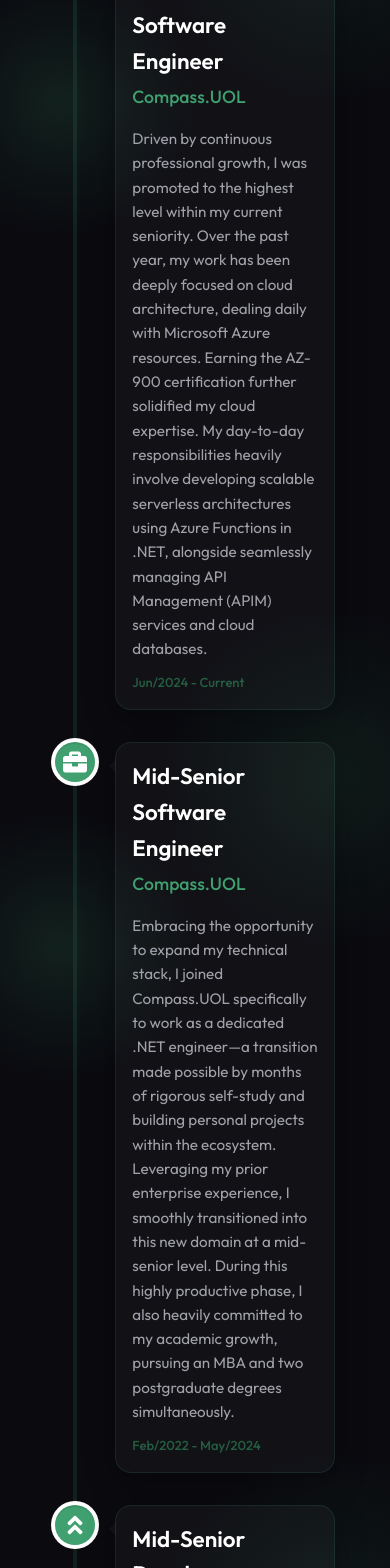
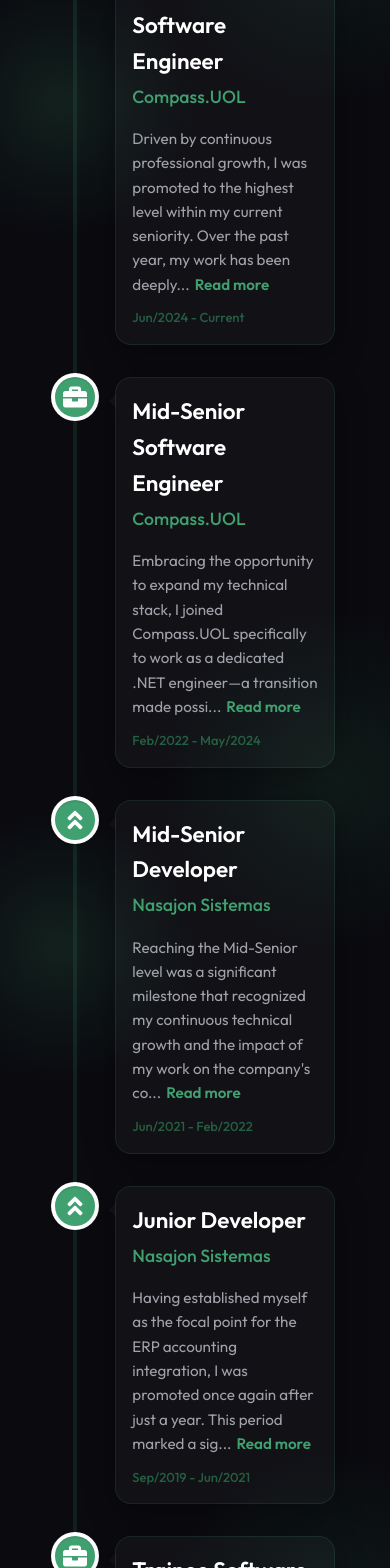
Before and after one commit to Matt-Alves07/Matt-Alves07.github.io, a React (Vite) app: page /experience in a window 390 px wide. Shown: the part 320-1888 px from the top of the page. Built offline with nearby package versions, Linux system fonts and the light colour scheme.

Commit message:
Feat(experience): Implement expandable read more logic for long text blocks on mobile

```diff
--- a/src/pages/Experience.css
+++ b/src/pages/Experience.css
@@ -85,3 +85,22 @@
     font-size: 0.95rem !important;
   }
 }
+
+/* Expandable Text Button */
+.read-more-btn {
+  color: var(--accent-color);
+  font-weight: 600;
+  cursor: pointer;
+  background: none;
+  border: none;
+  font-size: 0.95rem;
+  padding: 0;
+  margin-left: 5px;
+  display: inline-block;
+  transition: all var(--transition-fast);
+}
+
+.read-more-btn:hover {
+  text-shadow: 0 0 10px rgba(64, 160, 112, 0.6);
+  color: #fff;
+}
--- a/src/pages/Experience.jsx
+++ b/src/pages/Experience.jsx
@@ -1,3 +1,4 @@
+import { useState } from "react";
 import {
   VerticalTimeline,
   VerticalTimelineElement,
@@ -11,6 +12,27 @@ import {
   FaAngleDoubleUp,
 } from "react-icons/fa";
 import "./Experience.css";
+
+const ExpandableText = ({ text }) => {
+  const [isExpanded, setIsExpanded] = useState(false);
+  const maxLength = 150;
+
+  if (text.length <= maxLength) return <p>{text}</p>;
+
+  const displayText = isExpanded ? text : text.substring(0, maxLength) + "...";
+
+  return (
+    <p>
+      {displayText}
+      <button
+        onClick={() => setIsExpanded(!isExpanded)}
+        className="read-more-btn"
+      >
+        {isExpanded ? " Show less" : " Read more"}
+      </button>
+    </p>
+  );
+};
 
 const Experience = () => {
   const containerVariants = {
@@ -70,16 +92,7 @@ const Experience = () => {
             Mid-Senior Software Engineer
           </h3>
           <h4 className="vertical-timeline-element-subtitle">Compass.UOL</h4>
-          <p>
-            Driven by continuous professional growth, I was promoted to the
-            highest level within my current seniority. Over the past year, my
-            work has been deeply focused on cloud architecture, dealing daily
-            with Microsoft Azure resources. Earning the AZ-900 certification
-            further solidified my cloud expertise. My day-to-day
-            responsibilities heavily involve developing scalable serverless
-            architectures using Azure Functions in .NET, alongside seamlessly
-            managing API Management (APIM) services and cloud databases.
-          </p>
+          <ExpandableText text="Driven by continuous professional growth, I was promoted to the highest level within my current seniority. Over the past year, my work has been deeply focused on cloud architecture, dealing daily with Microsoft Azure resources. Earning the AZ-900 certification further solidified my cloud expertise. My day-to-day responsibilities heavily involve developing scalable serverless architectures using Azure Functions in .NET, alongside seamlessly managing API Management (APIM) services and cloud databases." />
         </VerticalTimelineElement>
 
         <VerticalTimelineElement
@@ -94,16 +107,7 @@ const Experience = () => {
             Mid-Senior Software Engineer
           </h3>
           <h4 className="vertical-timeline-element-subtitle">Compass.UOL</h4>
-          <p>
-            Embracing the opportunity to expand my technical stack, I joined
-            Compass.UOL specifically to work as a dedicated .NET engineer—a
-            transition made possible by months of rigorous self-study and
-            building personal projects within the ecosystem. Leveraging my prior
-            enterprise experience, I smoothly transitioned into this new domain
-            at a mid-senior level. During this highly productive phase, I also
-            heavily committed to my academic growth, pursuing an MBA and two
-            postgraduate degrees simultaneously.
-          </p>
+          <ExpandableText text="Embracing the opportunity to expand my technical stack, I joined Compass.UOL specifically to work as a dedicated .NET engineer—a transition made possible by months of rigorous self-study and building personal projects within the ecosystem. Leveraging my prior enterprise experience, I smoothly transitioned into this new domain at a mid-senior level. During this highly productive phase, I also heavily committed to my academic growth, pursuing an MBA and two postgraduate degrees simultaneously." />
         </VerticalTimelineElement>
 
         <VerticalTimelineElement
@@ -120,16 +124,7 @@ const Experience = () => {
           <h4 className="vertical-timeline-element-subtitle">
             Nasajon Sistemas
           </h4>
-          <p>
-            Reaching the Mid-Senior level was a significant milestone that
-            recognized my continuous technical growth and the impact of my work
-            on the company's core integrations. During this phase, I solidified
-            my expertise in software architecture, taking on greater autonomy in
-            decision-making and project delivery. Having successfully completed
-            a rewarding cycle of accelerated development and overcoming major
-            technical challenges, I felt fully prepared to explore new horizons
-            and take on larger-scale projects in a different environment.
-          </p>
+          <ExpandableText text="Reaching the Mid-Senior level was a significant milestone that recognized my continuous technical growth and the impact of my work on the company's core integrations. During this phase, I solidified my expertise in software architecture, taking on greater autonomy in decision-making and project delivery. Having successfully completed a rewarding cycle of accelerated development and overcoming major technical challenges, I felt fully prepared to explore new horizons and take on larger-scale projects in a different environment." />
         </VerticalTimelineElement>
 
         <VerticalTimelineElement
@@ -144,16 +139,7 @@ const Experience = () => {
           <h4 className="vertical-timeline-element-subtitle">
             Nasajon Sistemas
           </h4>
-          <p>
-            Having established myself as the focal point for the ERP accounting
-            integration, I was promoted once again after just a year. This
-            period marked a significant expansion in my scope of
-            responsibilities. Tasked with addressing inherited technical debt,
-            I successfully resolved over 400 legacy bugs in the backlog while
-            simultaneously supporting my peers in the development of new
-            features. My ability to balance these critical fixes with ongoing
-            product evolution led directly to my promotion to the next level.
-          </p>
+          <ExpandableText text="Having established myself as the focal point for the ERP accounting integration, I was promoted once again after just a year. This period marked a significant expansion in my scope of responsibilities. Tasked with addressing inherited technical debt, I successfully resolved over 400 legacy bugs in the backlog while simultaneously supporting my peers in the development of new features. My ability to balance these critical fixes with ongoing product evolution led directly to my promotion to the next level." />
         </VerticalTimelineElement>
 
         <VerticalTimelineElement
@@ -170,15 +156,7 @@ const Experience = () => {
           <h4 className="vertical-timeline-element-subtitle">
             Nasajon Sistemas
           </h4>
-          <p>
-            Following an outstanding performance during my internship, I was
-            offered a full-time position in just one year—half the usual
-            timeline for interns. During this period, I successfully earned my
-            college degree. Amidst team restructuring, I stepped up and became
-            the focal point for the ERP integration project. Delivering
-            consistent, high-quality results in this critical role ultimately
-            paved the way for my next promotion.
-          </p>
+          <ExpandableText text="Following an outstanding performance during my internship, I was offered a full-time position in just one year—half the usual timeline for interns. During this period, I successfully earned my college degree. Amidst team restructuring, I stepped up and became the focal point for the ERP integration project. Delivering consistent, high-quality results in this critical role ultimately paved the way for my next promotion." />
         </VerticalTimelineElement>
 
         <VerticalTimelineElement
@@ -195,15 +173,7 @@ const Experience = () => {
           <h4 className="vertical-timeline-element-subtitle">
             Nasajon Sistemas
           </h4>
-          <p>
-            Hired as an intern, I was assigned to the team responsible for
-            integrating the HR, financial, and tax departments with the
-            accounting area within an ERP system. During this time, I gained my
-            first hands-on experience with tools like ORMs, CI/CD pipelines,
-            and professional workflows. Beyond developing and debugging code,
-            I was also introduced to the complex business rules driving these
-            systemic integrations.
-          </p>
+          <ExpandableText text="Hired as an intern, I was assigned to the team responsible for integrating the HR, financial, and tax departments with the accounting area within an ERP system. During this time, I gained my first hands-on experience with tools like ORMs, CI/CD pipelines, and professional workflows. Beyond developing and debugging code, I was also introduced to the complex business rules driving these systemic integrations." />
         </VerticalTimelineElement>
       </VerticalTimeline>
     </motion.div>
```
